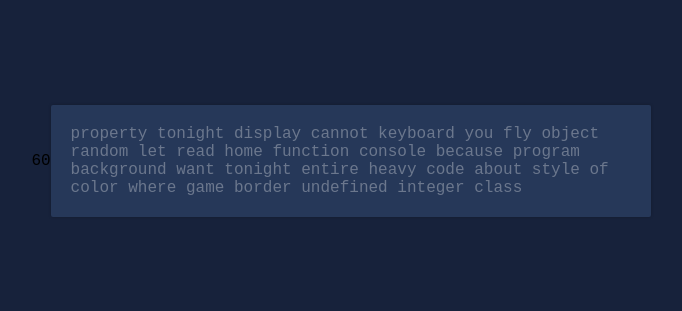
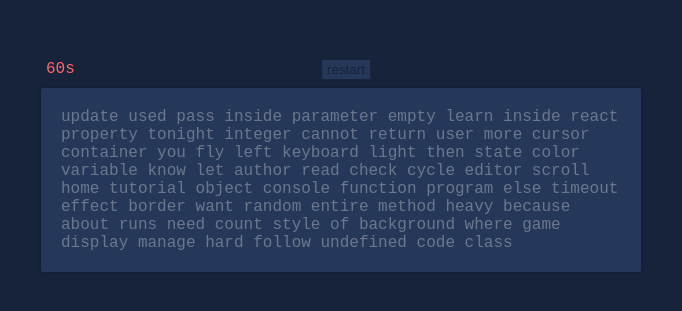
Before and after one commit to sheep2moon/typing-speed-test-app, a React (Create React App) app: page / in a window 1280 px wide. Shown: the part 239-550 px from the top of the page, without its empty margins (299-981 px from the left). Built offline with nearby package versions, Linux system fonts and the light colour scheme; a web font is replaced by a local one.

Commit message:
styling, add restart button

```diff
--- a/src/App.css
+++ b/src/App.css
@@ -21,6 +21,7 @@ body {
   height: 100vh;
   background-color: var(--dark);
   display: flex;
+  flex-direction: column;
   justify-content: center;
   align-items: center;
 }
@@ -36,15 +37,40 @@ body {
 .text-container span {
   animation: border 2s ease-in-out infinite;
 }
+.metrics-container {
+  width: 100%;
+  margin: 10px 5px;
+  position: relative;
+  display: flex;
+  justify-content: space-between;
+}
+.metrics-container button {
+  background-color: var(--semiDark);
+  border: none;
+  color: var(--dark);
+  padding: 2px 5px;
+  position: absolute;
+  cursor: pointer;
+  left: 50%;
+  transform: translateX(-50%);
+  transition: all 0.2s ease-in-out;
+}
+.metrics-container button:hover {
+  color: #ffffff50;
+  box-shadow: 0 1px 2px #fff;
+}
+#timer-count {
+  color: var(--detail);
+}
 
 @keyframes border {
   0% {
-    border-color: transparent;
+    border-color: #f87e7e40;
   }
   50% {
     border-color: #f87e7e;
   }
   100% {
-    border-color: transparent;
+    border-color: #f87e7e40;
   }
 }
--- a/src/App.js
+++ b/src/App.js
@@ -1,15 +1,15 @@
 import { useEffect, useRef, useState } from 'react';
 import './App.css';
 
-let text = `fly home where entire tonight want heavy cannot read property style of undefined class program console game let you about tonight random color background border display integer code because function object keyboard `;
+let text = `fly home where entire tonight want heavy cannot read property style of undefined class program console game let you about random color background border display integer code because function object keyboard more count cursor container react effect variable cycle method inside pass parameter runs timeout state update inside used then left empty need check know return else user hard light tutorial manage follow learn author editor scroll`;
 
 function App() {
   const letterRef = useRef({});
   const inputRef = useRef();
   const [testText, setTestText] = useState([]);
   const [time, setTime] = useState(60);
-  const interval = useRef(null);
   const [isTimerOn, setIsTimerOn] = useState(false);
+  const [result, setResult] = useState(null);
 
   let userLetters = [],
     index = 0,
@@ -18,6 +18,7 @@ function App() {
   useEffect(() => {
     if (time < 1) {
       setIsTimerOn(false);
+      calculateResult();
       return;
     }
     let id = null;
@@ -28,18 +29,6 @@ function App() {
     }
     return () => clearInterval(id);
   }, [time, isTimerOn]);
-  const countDown = () => {
-    if (time > 0) {
-      console.log(time);
-      setTime((c) => c - 1);
-    } else {
-      inputRef.current.disabled = true;
-      clearInterval(interval.current);
-    }
-  };
-  const startTimer = () => {
-    interval.current = setInterval(countDown, 1000);
-  };
 
   const generateText = () => {
     let randomText = text.split(' ').sort(() => Math.random() - 0.5);
@@ -48,8 +37,18 @@ function App() {
 
   useEffect(() => {
     generateText();
-    console.log(letters);
   }, []);
+
+  const calculateResult = () => {
+    const userWords = inputRef.current.value.split(' ');
+    var matchWords = 0;
+    userWords.forEach((word, i) => {
+      if (word === testText[i]) {
+        matchWords++;
+      }
+    });
+    setResult(matchWords);
+  };
 
   const restartTest = () => {
     generateText();
@@ -67,8 +66,8 @@ function App() {
     }
     userLetters = e.target.value.split('');
     // end of words
-    console.log(letters);
     if (userLetters.length === letters.length) {
+      calculateResult();
       console.log('restart');
       return restartTest();
     }
@@ -83,7 +82,6 @@ function App() {
       letterRef.current[index].style.borderLeft = '1px solid #896821';
       letterRef.current[index].style.color = '#6b778d';
     } else {
-      console.log(index);
       letterRef.current[index].style.borderLeft = '1px solid #896821';
       letterRef.current[index - 1].style.borderLeft = 'none';
       isCorrect = letters[index - 1] === userLetters[index - 1];
@@ -94,8 +92,16 @@ function App() {
 
   return (
     <div className='main-container'>
+      <div className='app-card'>
+        <div className='metrics-container'>
           <div className='timer-container'>
-        <p>{time}</p>
+            <p id='timer-count'>{time}s</p>
+          </div>
+
+          <div className='result-container'>
+            {result && <p>score: {result}WPM</p>}
+          </div>
+          <button onClick={restartTest}>restart</button>
         </div>
         <div className='text-container'>
           <input
@@ -110,7 +116,10 @@ function App() {
               .split('')
               .map((char, index) => {
                 return (
-                <span key={index} ref={(el) => (letterRef.current[index] = el)}>
+                  <span
+                    key={index}
+                    ref={(el) => (letterRef.current[index] = el)}
+                  >
                     {char}
                   </span>
                 );
@@ -118,6 +127,7 @@ function App() {
           </div>
         </div>
       </div>
+    </div>
   );
 }
 
```
Lines whose indentation alone changed are shown as unchanged.
